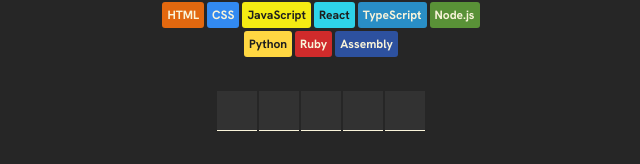
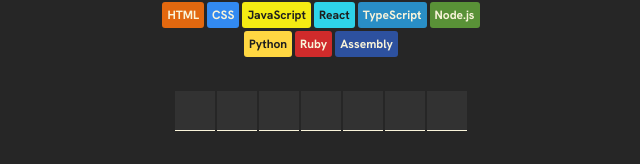
Before and after one commit to ThomasGhali/assembly-game, a React (Vite) app: page / in a window 1280 px wide. Shown: the part 233-397 px from the top of the page, without its empty margins (319-959 px from the left). Built offline with nearby package versions, Linux system fonts and the light colour scheme.

Commit message:
feat: show missed letters if game lost

```diff
--- a/src/App.jsx
+++ b/src/App.jsx
@@ -7,7 +7,7 @@
   /* --- values section --- */
 
   // State values
-  const [currentWord, setCurrentWord] = useState("");
+  const [currentWord, setCurrentWord] = useState(() => getRandomWord());
   const [guessed, setGuessed] = useState([]);
 
   // Derived values
@@ -66,28 +66,25 @@
   // Set a new game
   function makeNewGame() {
     setGuessed([]);
-
+    setCurrentWord(getRandomWord());
   }
 
     // Make a span element for each letter
   function inputWord() {
-    // if new game, make a new word for guessing
-    if (guessed.length === 0 && !currentWord) {
-      return setCurrentWord(getRandomWord());
-    }
-
     return [...currentWord]
       .map(
-      (letter, index) =>
-        (
+        (letter, index) => (
           <span
-          className="input-letter"
+            className={ clsx (
+              "input-letter",
+              {missedLetter: !guessed.includes(letter)}
+            )}
             key={index}
           >
-          {guessed.includes(letter) && letter.toUpperCase()}
+            {guessed.includes(letter) && !isGameLost && letter.toUpperCase()}
+            {isGameLost && letter.toUpperCase()}
           </span>
           )
-
       )
   }
 
--- a/src/index.css
+++ b/src/index.css
@@ -121,6 +121,10 @@
 .right {
   outline: 4px solid #10A95B;
   color: #10A95B;
+}
+
+.missedLetter {
+  color: rgb(251, 120, 120);
 }
 
 .game-info__result-text > h2 {
```
Lines whose indentation alone changed are shown as unchanged.
